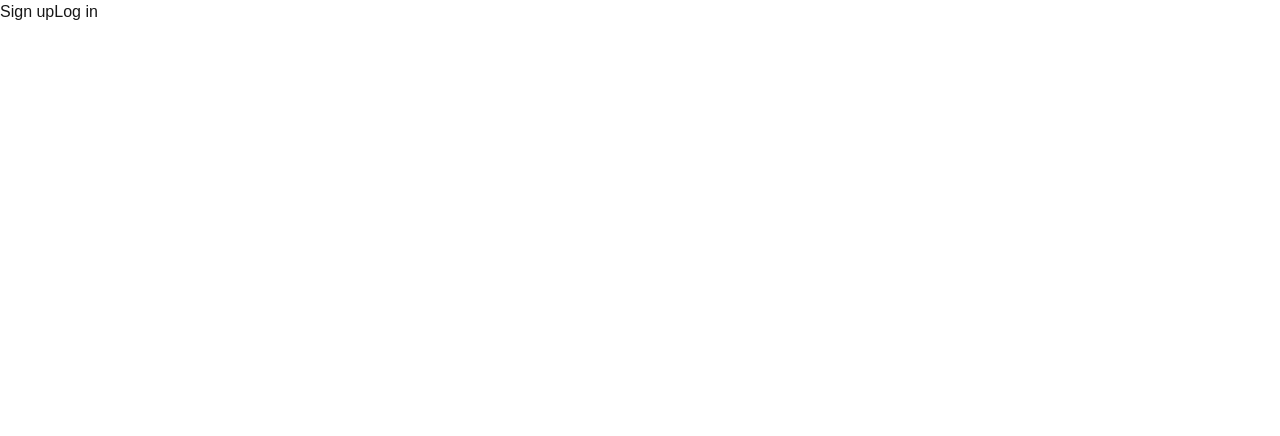
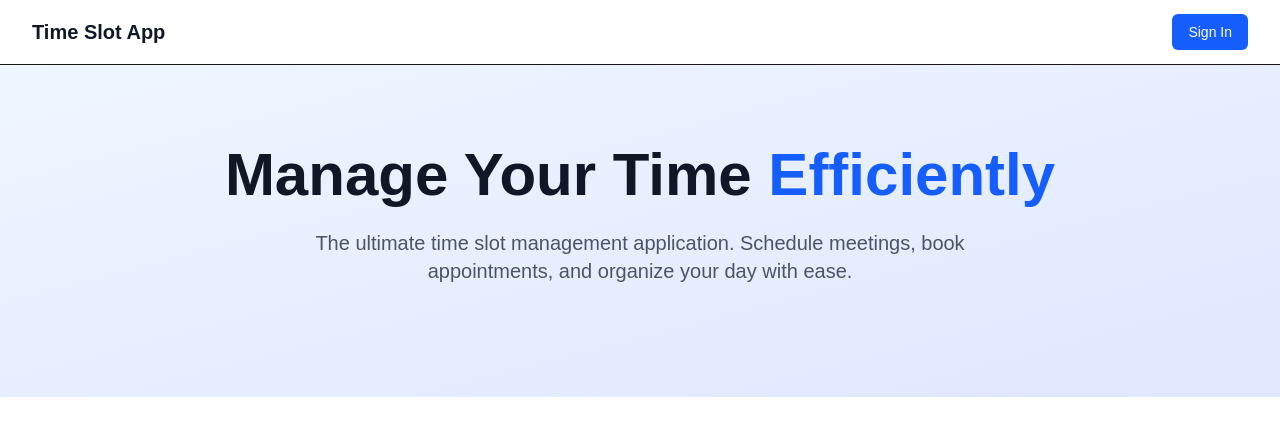
Before and after one commit to adonayvasquezz/time-slot-fe, a Next.js app: page / in a window 1280 px wide. Shown: the top 436 px of the page. Built offline with nearby package versions, Linux system fonts and the light colour scheme; no server answers.

Commit message:
feat: basic sign in/ sign out and redirections

```diff
--- /dev/null
+++ b/src/app/main/page.tsx
@@ -0,0 +1,21 @@
+import React from "react";
+import Header from "@/components/layout/Header";
+import { auth0 } from "@/lib/auth0";
+import { redirect } from "next/navigation";
+
+export default async function HomePage() {
+  const session = await auth0.getSession();
+
+  if (!session) {
+    return redirect("/auth/login?returnTo=/main");
+  }
+
+  return (
+    <div className="min-h-screen bg-white">
+      <Header />
+      <main>
+        <h1>Welcome, {session.user.name}!</h1>
+      </main>
+    </div>
+  );
+}
--- a/src/app/page.tsx
+++ b/src/app/page.tsx
@@ -1,4 +1,4 @@
-/* import React from "react";
+import React from "react";
 import Header from "@/components/layout/Header";
 import Hero from "@/components/home/MainFold";
 
@@ -6,45 +6,9 @@
   return (
     <div className="min-h-screen bg-white">
       <Header />
-
       <main>
         <Hero />
       </main>
     </div>
   );
 }
- */
-
-import { auth0 } from "@/lib/auth0";
-import "./globals.css";
-
-export default async function Home() {
-  // Fetch the user session
-  const session = await auth0.getSession();
-
-  // If no session, show sign-up and login buttons
-  if (!session) {
-    return (
-      <main>
-        <a href="/auth/login?screen_hint=signup">
-          <button>Sign up</button>
-        </a>
-        <a href="/auth/login">
-          <button>Log in</button>
-        </a>
-      </main>
-    );
-  }
-
-  // If session exists, show a welcome message and logout button
-  return (
-    <main>
-      <h1>Welcome, {session.user.name}!</h1>
-      <p>
-        <a href="/auth/logout">
-          <button>Log out</button>
-        </a>
-      </p>
-    </main>
-  );
-}
--- a/src/components/layout/Header.tsx
+++ b/src/components/layout/Header.tsx
@@ -1,9 +1,9 @@
-"use client";
-
 import React from "react";
 import Button from "@/components/ui/Button";
+import { auth0 } from "@/lib/auth0";
 
-export default function Header() {
+export default async function Header() {
+  const session = await auth0.getSession();
   return (
     <header className="bg-white shadow-sm border-b">
       <div className="max-w-7xl mx-auto px-4 sm:px-6 lg:px-8">
@@ -13,9 +13,19 @@
           </div>
 
           <div className="flex items-center space-x-4">
-            <Button onClick={() => {}} variant="primary" size="md">
-              Sign In
-            </Button>
+            {session ? (
+              <a href="/auth/logout">
+                <Button variant="primary" size="md">
+                  Sign Out
+                </Button>
+              </a>
+            ) : (
+              <a href="/auth/login?returnTo=/main">
+                <Button variant="primary" size="md">
+                  Sign In
+                </Button>
+              </a>
+            )}
           </div>
         </div>
       </div>
```
